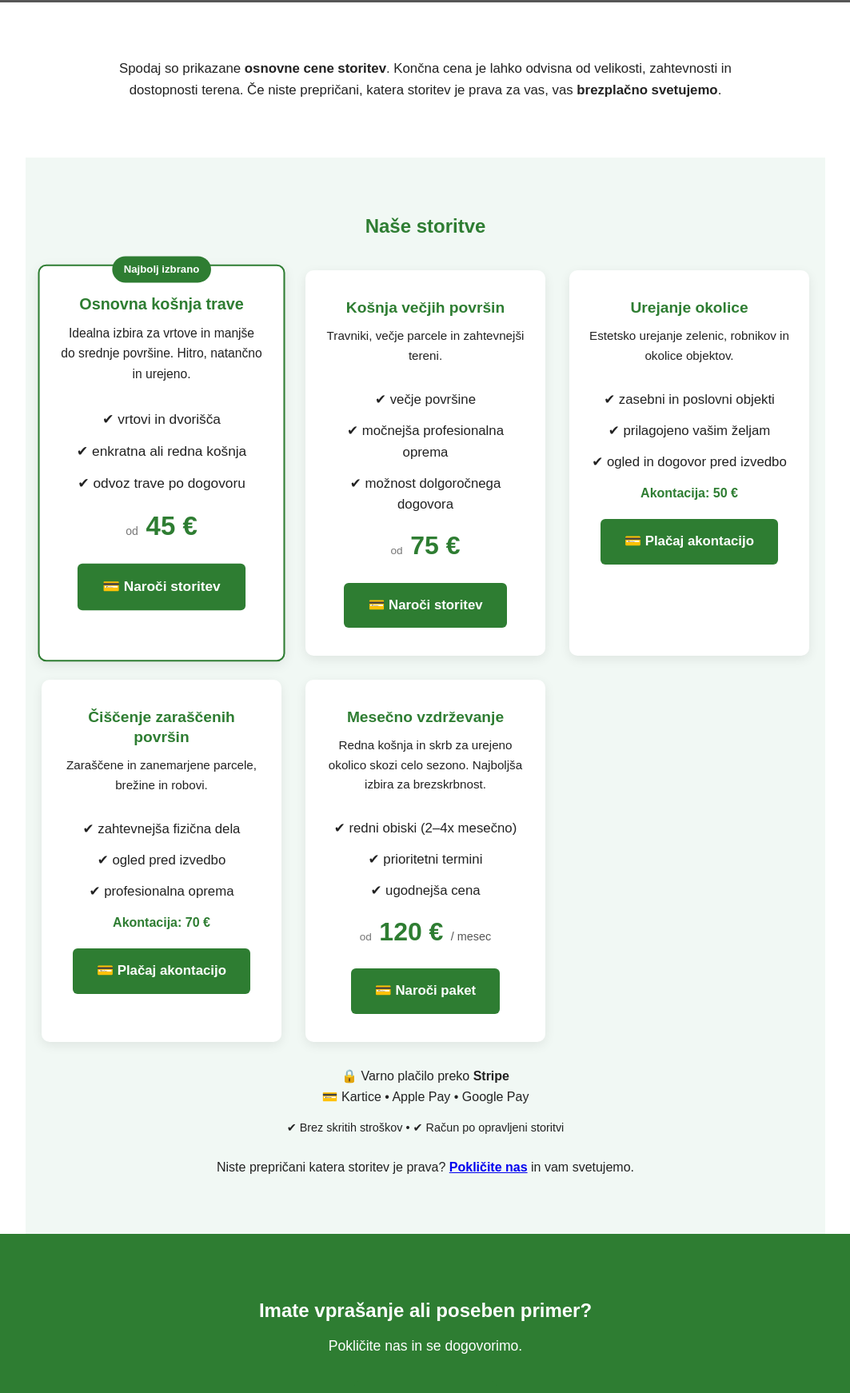
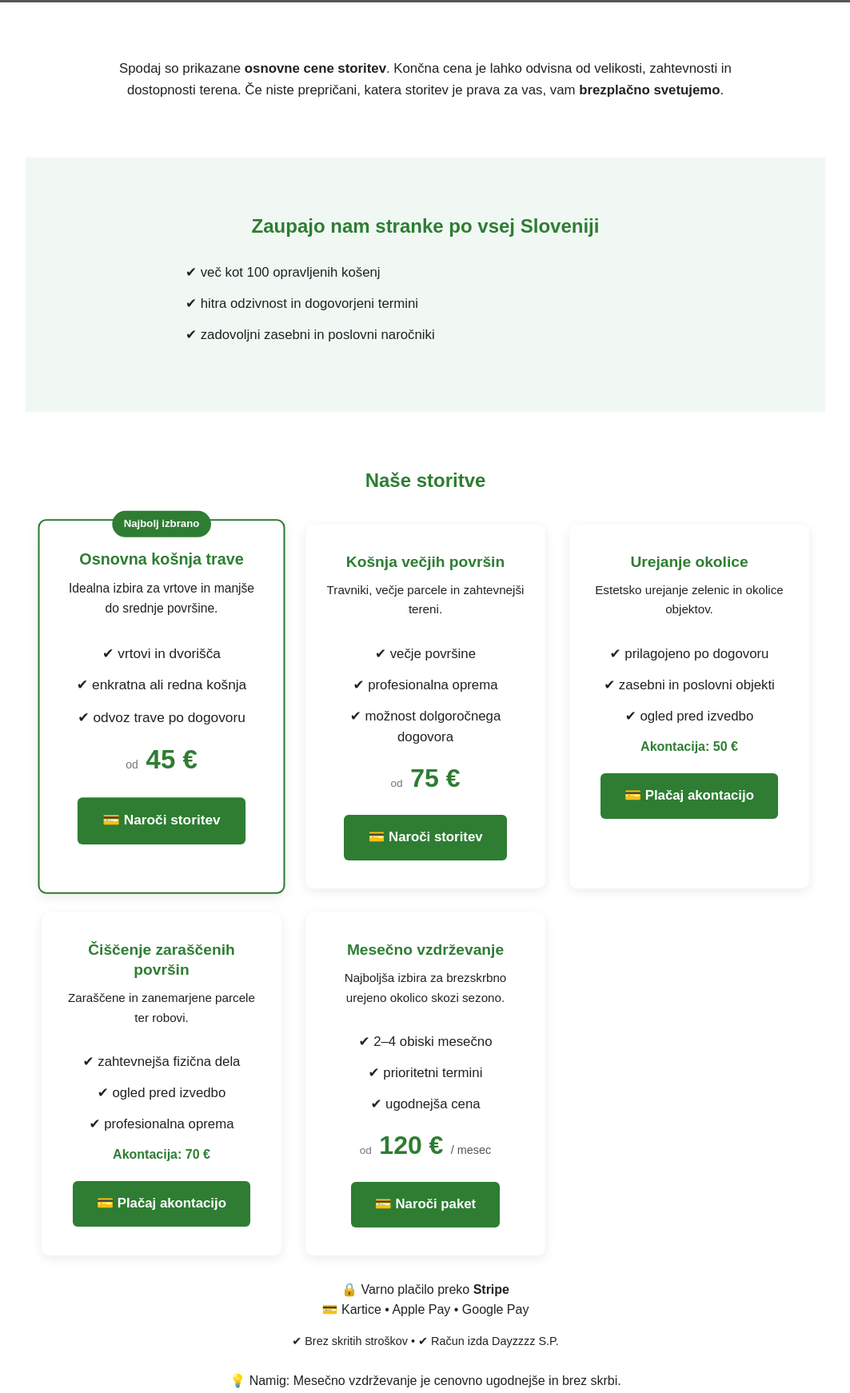
Before and after one commit to girodayzzzz/DZ-Kosnja-in-Urejanje, a plain HTML site: page storitve.html in a window 1280 px wide. Shown: the part 497-2239 px from the top of the page at 80% size, without its empty margins (108-1171 px from the left). Drawn offline with Linux system fonts and the light colour scheme; grey boxes are pictures that could not be loaded.

Commit message:
Update DZ Košnja website

```diff
--- a/storitve.html
+++ b/storitve.html
@@ -7,7 +7,7 @@
 
   <meta name="viewport" content="width=device-width, initial-scale=1.0">
   <meta name="description"
-        content="Profesionalne storitve košnje trave in urejanja okolice. Jasne ponudbe, enostavno naročilo in varno plačilo. Dayzzzz S.P.">
+        content="Profesionalne storitve košnje trave in urejanja okolice. Jasne cene, enostavno naročilo in varno spletno plačilo. Dayzzzz S.P.">
 
   <meta name="author" content="Dayzzzz S.P.">
   <meta name="robots" content="index, follow">
@@ -47,24 +47,33 @@
     Spodaj so prikazane <strong>osnovne cene storitev</strong>.
     Končna cena je lahko odvisna od velikosti, zahtevnosti in dostopnosti terena.
     Če niste prepričani, katera storitev je prava za vas,
-    vas <strong>brezplačno svetujemo</strong>.
+    vam <strong>brezplačno svetujemo</strong>.
   </p>
 </section>
 
+<!-- ================= SOCIAL PROOF ================= -->
+<section class="section light">
+  <h2>Zaupajo nam stranke po vsej Sloveniji</h2>
+  <ul class="why-list">
+    <li>✔ več kot 100 opravljenih košenj</li>
+    <li>✔ hitra odzivnost in dogovorjeni termini</li>
+    <li>✔ zadovoljni zasebni in poslovni naročniki</li>
+  </ul>
+</section>
+
 <!-- ================= PRICING ================= -->
-<section class="section light">
+<section class="section">
   <h2>Naše storitve</h2>
 
   <div class="services pricing">
 
-    <!-- ================= PACKAGE 1 ================= -->
+    <!-- PACKAGE 1 -->
     <div class="service-box popular">
       <span class="badge">Najbolj izbrano</span>
       <h3>Osnovna košnja trave</h3>
 
       <p class="service-desc">
         Idealna izbira za vrtove in manjše do srednje površine.
-        Hitro, natančno in urejeno.
       </p>
 
       <ul class="why-list">
@@ -78,12 +87,12 @@
         <span class="price-value">45 €</span>
       </div>
 
-      <a href="STRIPE_LINK_OSNOVNA" class="btn primary">
+      <a href="https://buy.stripe.com/4gM6oIfADdJy6QddUr57W06" class="btn primary">
         💳 Naroči storitev
       </a>
     </div>
 
-    <!-- ================= PACKAGE 2 ================= -->
+    <!-- PACKAGE 2 -->
     <div class="service-box">
       <h3>Košnja večjih površin</h3>
 
@@ -93,7 +102,7 @@
 
       <ul class="why-list">
         <li>✔ večje površine</li>
-        <li>✔ močnejša profesionalna oprema</li>
+        <li>✔ profesionalna oprema</li>
         <li>✔ možnost dolgoročnega dogovora</li>
       </ul>
 
@@ -102,40 +111,40 @@
         <span class="price-value">75 €</span>
       </div>
 
-      <a href="STRIPE_LINK_VECJE" class="btn primary">
+      <a href="https://buy.stripe.com/4gM00k4VZgVK0rPbMj57W07" class="btn primary">
         💳 Naroči storitev
       </a>
     </div>
 
-    <!-- ================= PACKAGE 3 ================= -->
+    <!-- PACKAGE 3 -->
     <div class="service-box">
       <h3>Urejanje okolice</h3>
 
       <p class="service-desc">
-        Estetsko urejanje zelenic, robnikov in okolice objektov.
+        Estetsko urejanje zelenic in okolice objektov.
       </p>
 
       <ul class="why-list">
+        <li>✔ prilagojeno po dogovoru</li>
         <li>✔ zasebni in poslovni objekti</li>
-        <li>✔ prilagojeno vašim željam</li>
-        <li>✔ ogled in dogovor pred izvedbo</li>
+        <li>✔ ogled pred izvedbo</li>
       </ul>
 
       <div class="price">
         <span class="price-note">Akontacija: 50 €</span>
       </div>
 
-      <a href="STRIPE_LINK_AKONTACIJA_UREJANJE" class="btn primary">
+      <a href="https://buy.stripe.com/14A6oIfAD7lafmJdUr57W08" class="btn primary">
         💳 Plačaj akontacijo
       </a>
     </div>
 
-    <!-- ================= PACKAGE 4 ================= -->
+    <!-- PACKAGE 4 -->
     <div class="service-box">
       <h3>Čiščenje zaraščenih površin</h3>
 
       <p class="service-desc">
-        Zaraščene in zanemarjene parcele, brežine in robovi.
+        Zaraščene in zanemarjene parcele ter robovi.
       </p>
 
       <ul class="why-list">
@@ -148,22 +157,21 @@
         <span class="price-note">Akontacija: 70 €</span>
       </div>
 
-      <a href="STRIPE_LINK_AKONTACIJA_CISCENJE" class="btn primary">
+      <a href="https://buy.stripe.com/aFa7sM9cfdJy1vT2bJ57W09" class="btn primary">
         💳 Plačaj akontacijo
       </a>
     </div>
 
-    <!-- ================= PACKAGE 5 ================= -->
+    <!-- PACKAGE 5 -->
     <div class="service-box">
       <h3>Mesečno vzdrževanje</h3>
 
       <p class="service-desc">
-        Redna košnja in skrb za urejeno okolico skozi celo sezono.
-        Najboljša izbira za brezskrbnost.
+        Najboljša izbira za brezskrbno urejeno okolico skozi sezono.
       </p>
 
       <ul class="why-list">
-        <li>✔ redni obiski (2–4x mesečno)</li>
+        <li>✔ 2–4 obiski mesečno</li>
         <li>✔ prioritetni termini</li>
         <li>✔ ugodnejša cena</li>
       </ul>
@@ -174,7 +182,7 @@
         <span class="price-period">/ mesec</span>
       </div>
 
-      <a href="STRIPE_LINK_MESECNO" class="btn primary">
+      <a href="https://buy.stripe.com/dRm8wQ1JNeNCcax6rZ57W0a" class="btn primary">
         💳 Naroči paket
       </a>
     </div>
@@ -187,19 +195,39 @@
   </p>
 
   <p style="text-align:center; margin-top:15px; font-size:0.9rem;">
-    ✔ Brez skritih stroškov • ✔ Račun po opravljeni storitvi
+    ✔ Brez skritih stroškov • ✔ Račun izda Dayzzzz S.P.
   </p>
 
   <p style="text-align:center; margin-top:25px;">
-    Niste prepričani katera storitev je prava?
-    <a href="tel:+38670688427"><strong>Pokličite nas</strong></a> in vam svetujemo.
+    💡 Namig: Mesečno vzdrževanje je cenovno ugodnejše in brez skrbi.
+  </p>
+</section>
+
+<!-- ================= AFTER PAYMENT ================= -->
+<section class="section light">
+  <h2>Kaj se zgodi po plačilu?</h2>
+  <ul class="why-list">
+    <li>✔ prejmete potrditev plačila</li>
+    <li>✔ kontaktiramo vas za dogovor termina</li>
+    <li>✔ storitev izvedemo profesionalno</li>
+    <li>✔ vi uživate v urejeni okolici</li>
+  </ul>
+</section>
+
+<!-- ================= AREAS ================= -->
+<section class="section">
+  <h2>Kje delujemo?</h2>
+  <p class="intro">
+    Delujemo po <strong>vsej Sloveniji</strong>, predvsem:
+    Ljubljana z okolico, Celje, Maribor, Kranj, Novo mesto.
+    Po dogovoru tudi drugje.
   </p>
 </section>
 
 <!-- ================= CTA ================= -->
 <section class="cta">
   <h2>Imate vprašanje ali poseben primer?</h2>
-  <p>Pokličite nas in se dogovorimo.</p>
+  <p>Pokličite nas in vam z veseljem svetujemo.</p>
   <a href="tel:+38670688427" class="btn primary">📞 070 688 427</a>
 </section>
 
```
